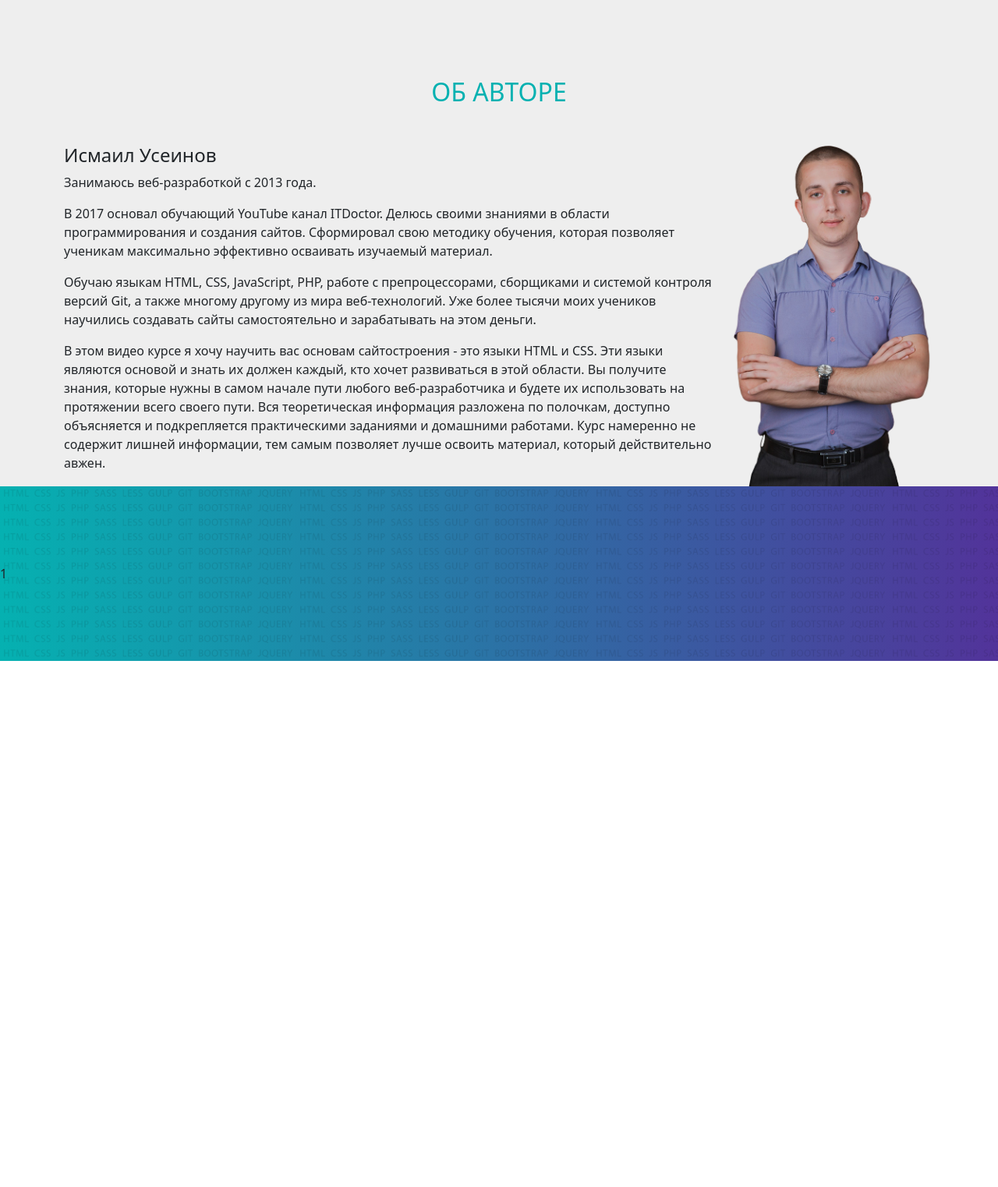
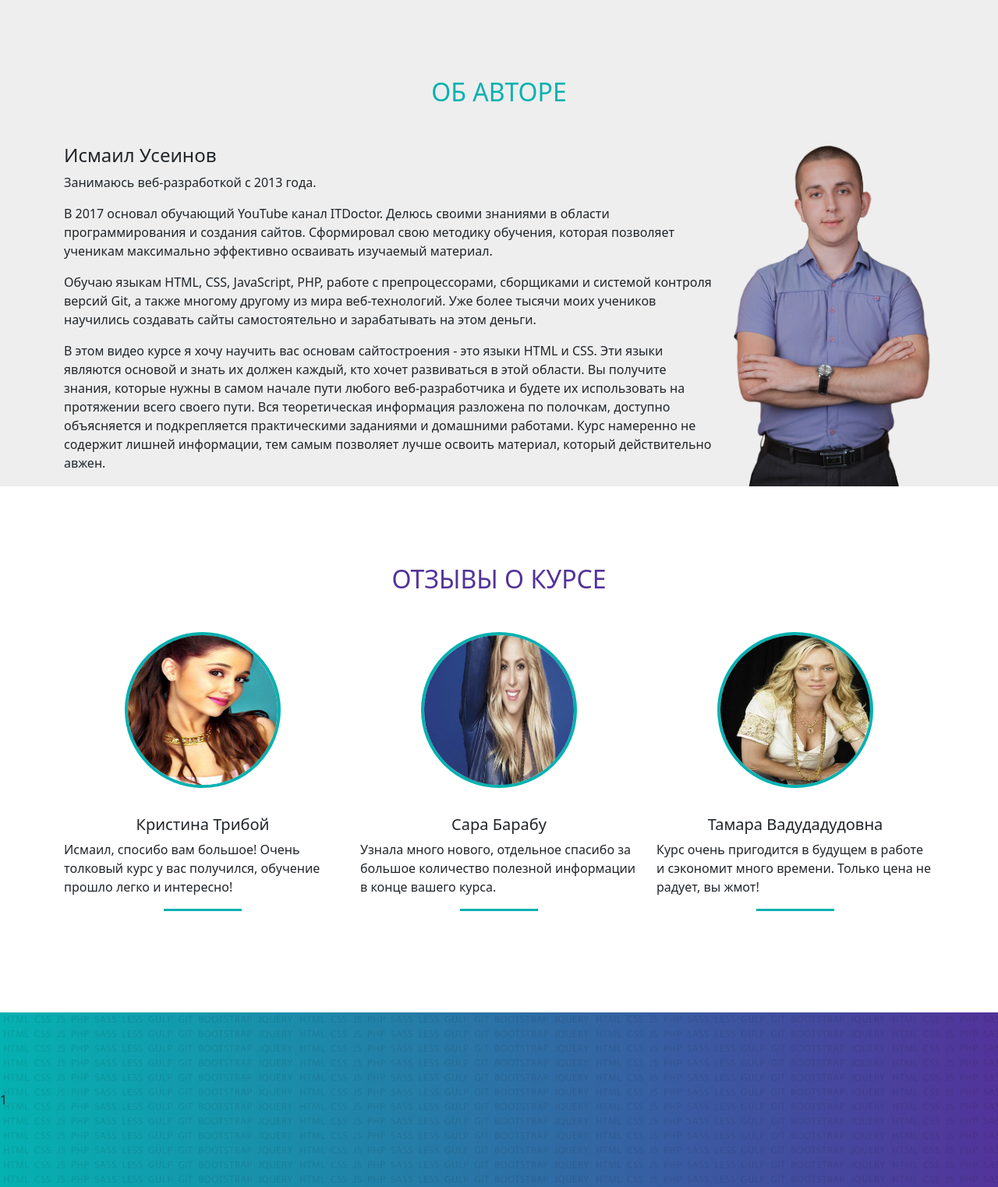
Before and after one commit to Teonanakatll/Boot_test, a Django app: page / in a window 1280 px wide. Shown: the part 4030-5553 px from the top of the page at 78% size. Before the commit the page ends 4878 px from the top, so only its background shows below. Run offline with Django 4.2, Linux system fonts and the light colour scheme; some libraries are stand-ins or nearby versions.

Commit message:
практика

```diff
--- a/bootsite/boot/static/boot/css/style.css
+++ b/bootsite/boot/static/boot/css/style.css
@@ -115,6 +115,17 @@ header, footer {
 .img_itd {
     max-width: 260px; /*Максимальная ширина изображения*/
 }
+/*Отзывы*/
+.otz_circle {
+    margin: 0 auto 35px;
+    width: 200px;
+    height: 200px;
+    border: 4px solid var(--color1);
+    border-radius: 50%;
+    display: flex;
+    justify-content: center;
+    align-items: center;
+}
 /* Цвет */
 .color1 {
     color: var(--color1)
--- a/bootsite/boot/templates/boot/index.html
+++ b/bootsite/boot/templates/boot/index.html
@@ -168,6 +168,8 @@
 
 {% show_author %}
 
+{% show_otz %}
+
 <footer id="footer">
     1
 </footer>
--- /dev/null
+++ b/bootsite/boot/templates/boot/otzivy.html
@@ -0,0 +1,21 @@
+{% load static %}
+
+<section class="otzivy">
+  <div class="container">
+    <div class="row">
+      <div class="col-12">
+        <h2 class="text-center text-uppercase color2 mb-5">отзывы о курсе</h2>
+      </div>
+    </div>
+    <div class="row">
+      {% for l in list %}
+      <div class="col-lg-4 col-md-6 col-sm-12">
+        <img src="{% static l.img %}" class="otz_circle" alt="">
+        <h5 class="text-center">{{ l.name }}</h5>
+        <p>{{ l.text }}</p>
+        <div class="line color2"></div>
+      </div>
+      {% endfor %}
+    </div>
+  </div>
+</section>
--- a/bootsite/boot/templatetags/boot_tags.py
+++ b/bootsite/boot/templatetags/boot_tags.py
@@ -50,3 +50,22 @@ author = [
 @register.inclusion_tag('boot/author.html')
 def show_author():
     return {'list': author}
+
+otz = [
+    {'name': 'Кристина Трибой',
+     'img': 'boot/images/ariana-grande.jpg',
+     'text': 'Исмаил, спосибо вам большое! Очень толковый курс у вас получился, обучение прошло '
+             'легко и интересно!'},
+    {'name': 'Сара Барабу',
+     'img': 'boot/images/shakira.jpg',
+     'text': 'Узнала много нового, отдельное спасибо за большое количество полезной информации в '
+             'конце вашего курса.'},
+    {'name': 'Тамара Вадудадудовна',
+     'img': 'boot/images/uma-turman.jpg',
+     'text': 'Курс очень пригодится в будущем в работе и сэкономит много времени. Только цена не '
+             'радует, вы жмот!'}
+]
+
+@register.inclusion_tag('boot/otzivy.html')
+def show_otz():
+    return {'list': otz}
```
Also changed, not shown: bootsite/boot/static/boot/images/ariana-grande.jpg (added), bootsite/boot/static/boot/images/shakira.jpg (added), bootsite/boot/static/boot/images/uma-turman.jpg (added).
